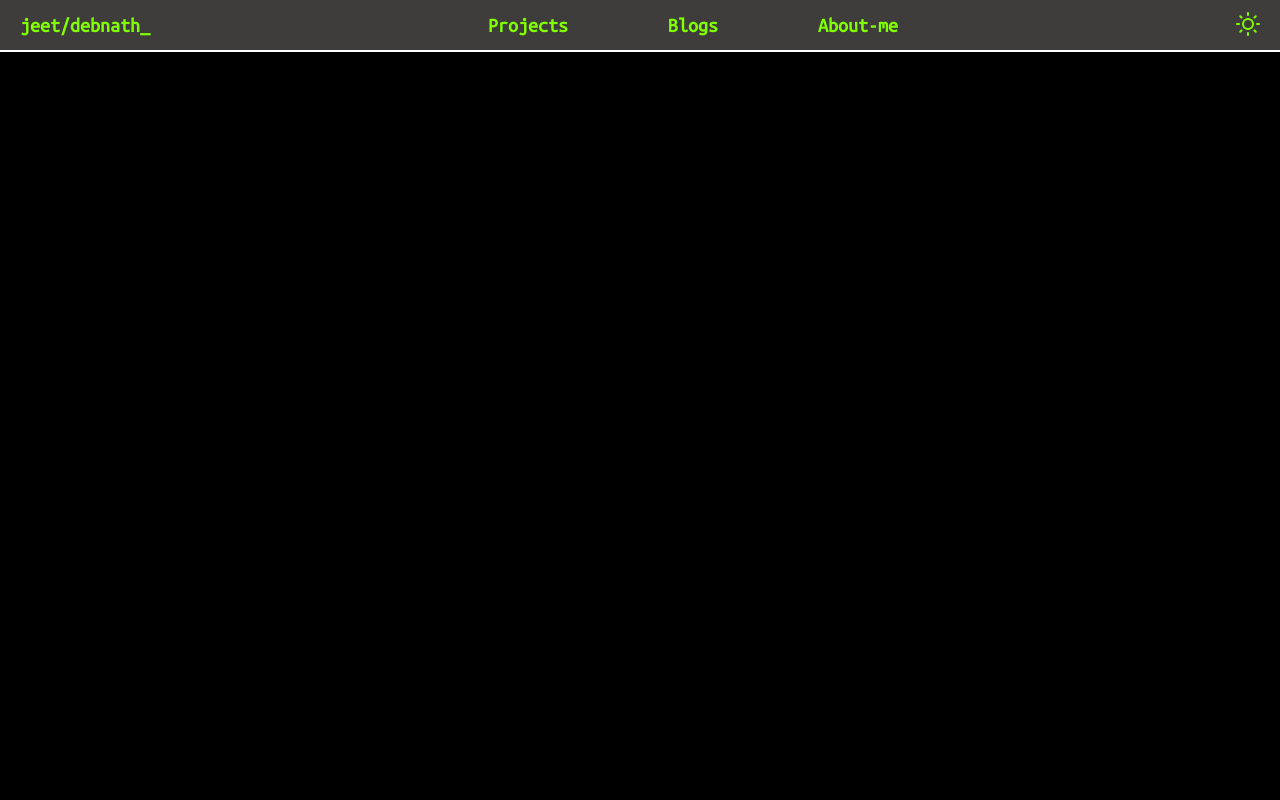
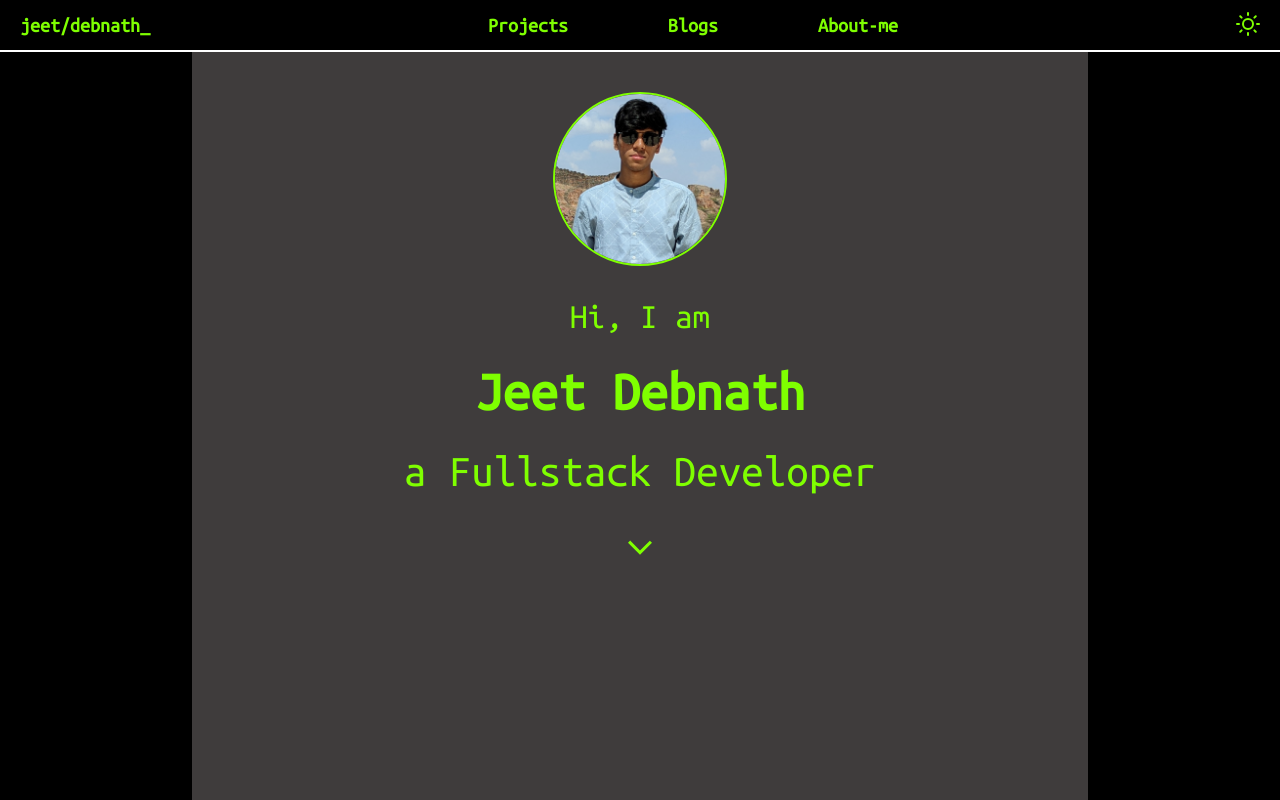
Before and after one commit to jxxt/jxxt.github.io, a plain HTML site: page index.html in a window 1280 px wide. Drawn offline with nearby package versions, Linux system fonts and the light colour scheme; files that its build step writes are made by us from their sources.

Commit message:
added structure and styles to introduction

```diff
--- a/index.html
+++ b/index.html
@@ -38,7 +38,23 @@
         </div>
     </div>
 
-
+    <div class="introduction">
+        <div class="prof-pic">
+            <img src="./assets/pic.jpg" alt="" loading="lazy" width="170px">
+        </div>
+        <div class="hi">
+            Hi, I am
+        </div>
+        <div class="name">
+            Jeet Debnath
+        </div>
+        <div class="role">
+            a Fullstack Developer
+        </div>
+        <div class="scroll-down-icon">
+            <img src="./assets/expand.svg" alt="">
+        </div>
+    </div>
 
 
 
--- a/styles_primary.scss
+++ b/styles_primary.scss
@@ -3,15 +3,18 @@
 
 body {
     background-color: $bg;
-    width: 100vw;
+    width: 100%;
     font-family: "Ubuntu Mono", monospace;
     color: $font;
+    display: flex;
+    flex-direction: column;
+    align-items: center;
 }
 
 .header {
-    width: 100vw;
+    width: 100%;
     height: 50px;
-    background-color: $temp-bg;
+    // background-color: $temp-bg;
     font-size: 20px;
     display: flex;
     align-items: center;
@@ -32,3 +35,36 @@ body {
         gap: 100px;
     }
 }
+
+.introduction {
+    width: 70%;
+    height: calc(100vh - 52px);
+    background-color: $temp-bg;
+    display: flex;
+    flex-direction: column;
+    // justify-content: center;
+    align-items: center;
+    gap: 30px;
+
+    .prof-pic {
+        padding-top: 40px;
+
+        img {
+            border: 2px solid $font;
+            border-radius: 50%;
+        }
+    }
+
+    .hi {
+        font-size: 35px;
+    }
+
+    .name {
+        font-size: 55px;
+        font-weight: bold;
+    }
+
+    .role {
+        font-size: 45px;
+    }
+}
```
